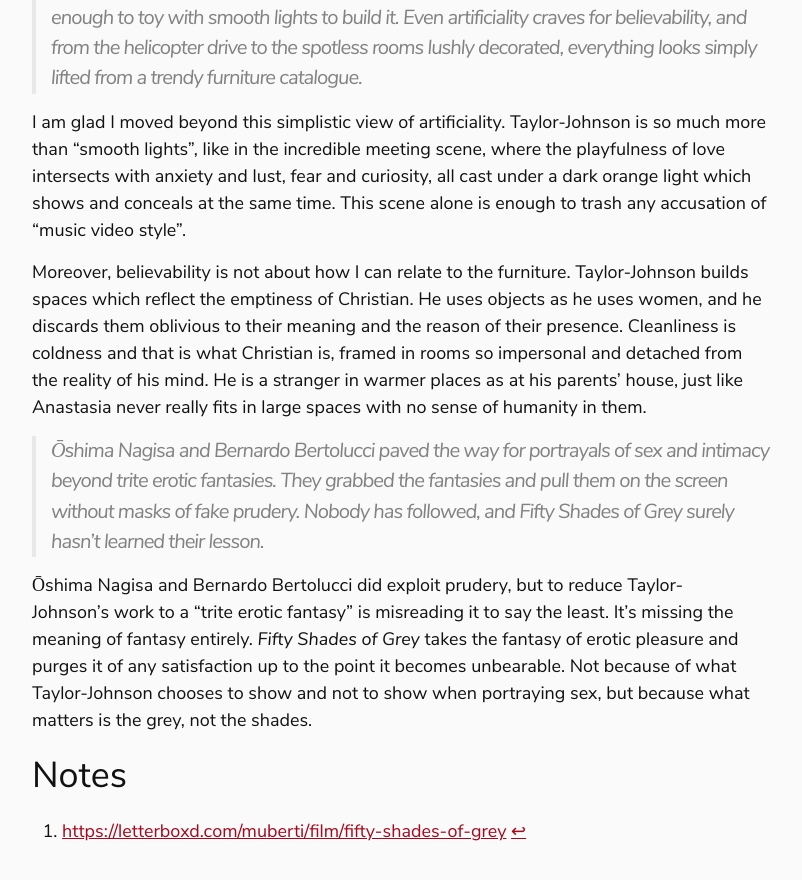
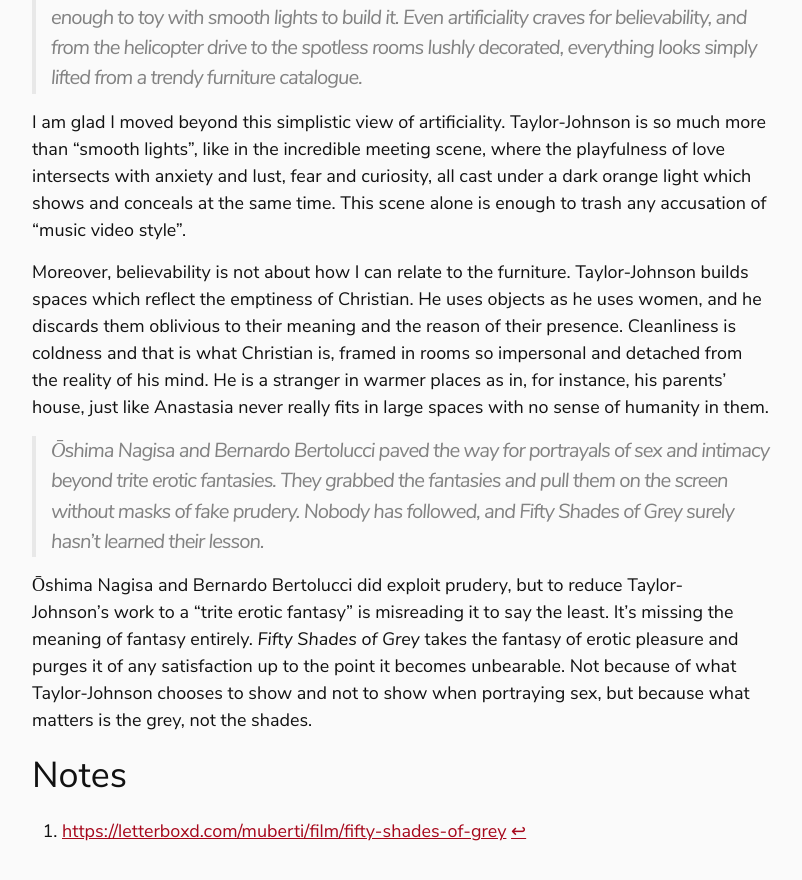
Before and after one commit to manuel-uberti/filmsinwords, a Jekyll site: the page built from _posts/2020-08-09-fifty-shades-of-criticism.md, in a window 1280 px wide and 900 px high, scrolled down 2537 px. Shown: the top 880 px of the window, without its empty margins (238-1040 px from the left). Built offline with Jekyll 4.4.1, drawn with Linux system fonts in a browser that asks for light colours.

Commit message:
Fix phrasing

```diff
--- a/_posts/2020-08-09-fifty-shades-of-criticism.md
+++ b/_posts/2020-08-09-fifty-shades-of-criticism.md
@@ -112,8 +112,9 @@
 objects as he uses women, and he discards them oblivious to their meaning and
 the reason of their presence. Cleanliness is coldness and that is what Christian
 is, framed in rooms so impersonal and detached from the reality of his mind. He
-is a stranger in warmer places as at his parents’ house, just like Anastasia
-never really fits in large spaces with no sense of humanity in them.
+is a stranger in warmer places as in, for instance, his parents’ house, just
+like Anastasia never really fits in large spaces with no sense of humanity in
+them.
 
 > Ōshima Nagisa and Bernardo Bertolucci paved the way for portrayals of sex and
 > intimacy beyond trite erotic fantasies. They grabbed the fantasies and pull them
```
